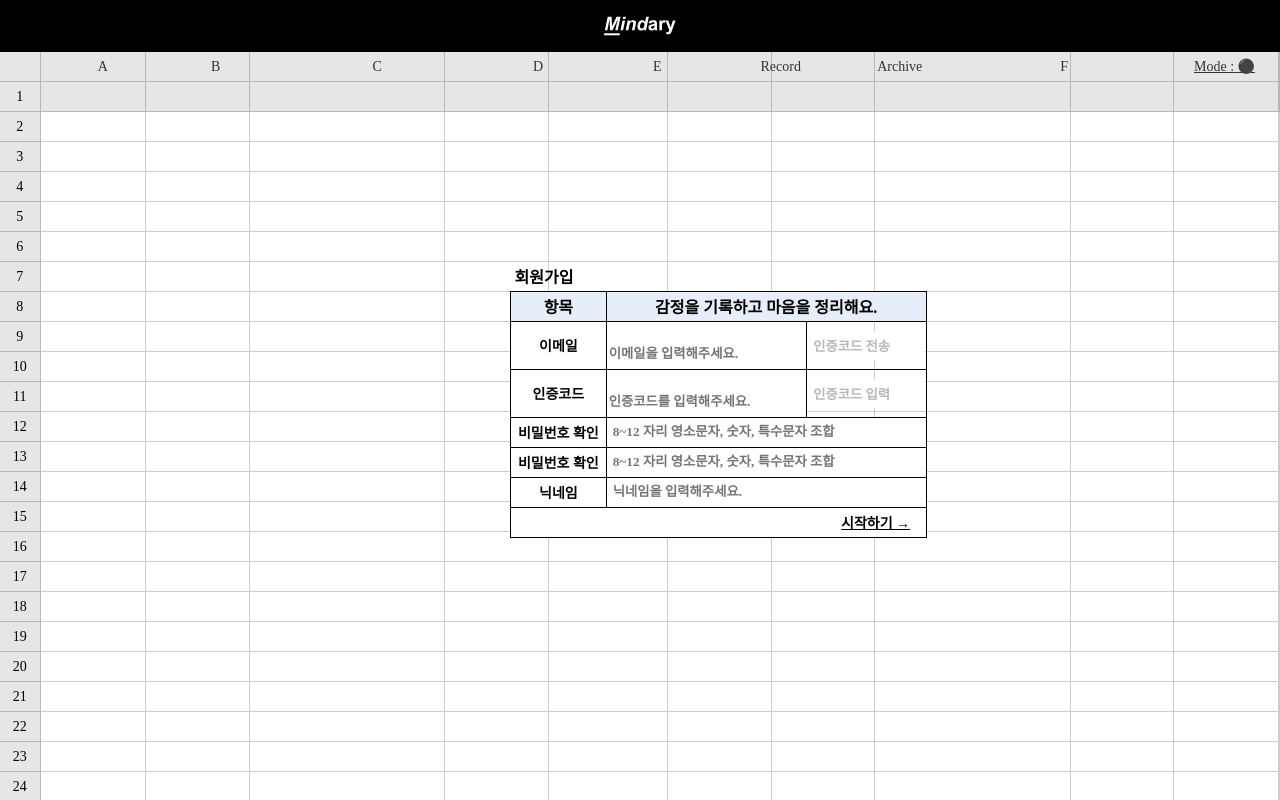
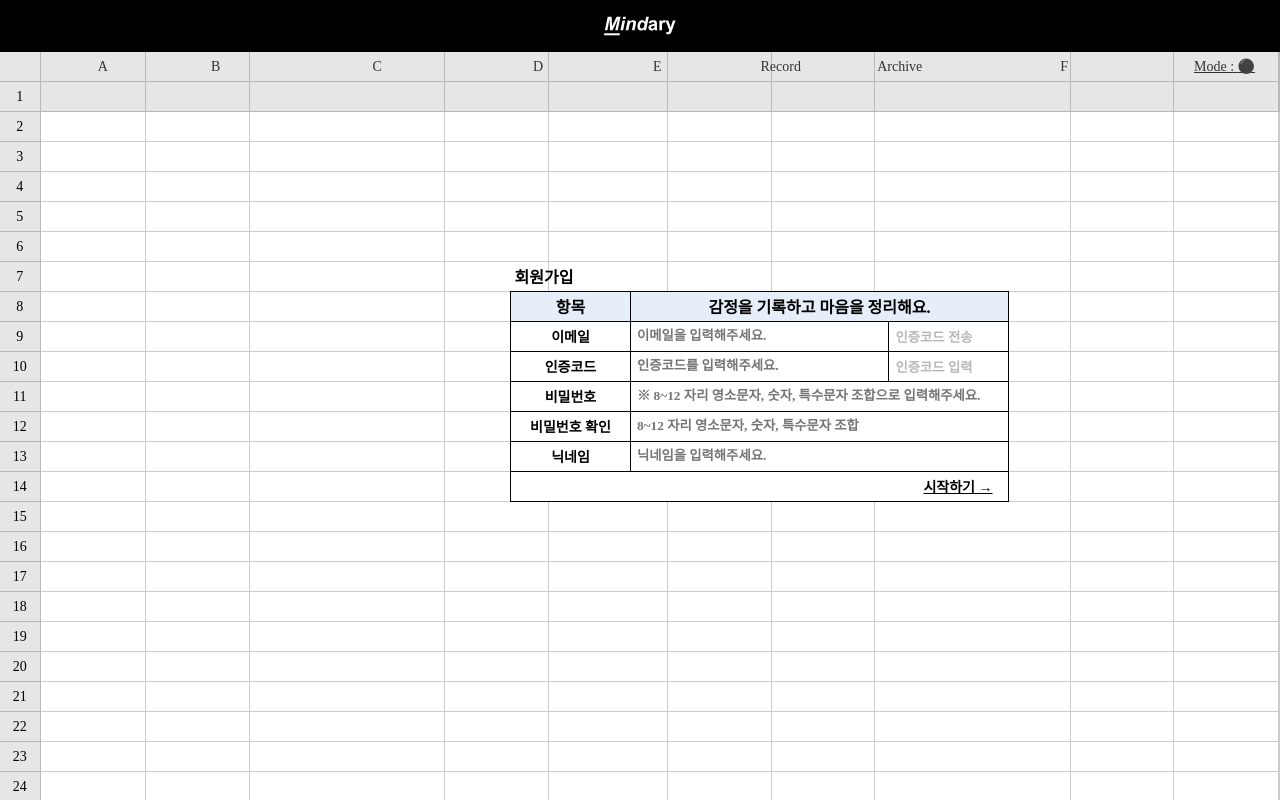
Before and after one commit to LIKELION-Mindary/Mindary_FE, a React (Create React App) app in the folder mindary/: page /login in a window 1280 px wide. Both pictures are taken after a click on the button "회원가입". Built offline with nearby package versions, Linux system fonts and the light colour scheme; a web font is replaced by a local one.

Commit message:
Fix: 에러메시지 UI 수정

```diff
--- a/mindary/src/components/Auth/GeneralSignUp.js
+++ b/mindary/src/components/Auth/GeneralSignUp.js
@@ -53,6 +53,10 @@
 const ErrorMessage = styled.div`
   color: red;
   font-size: 16px;
+  height: 29px;
+  display: flex;
+  align-items: center;
+  font-weight: 700;
   text-align: left;
 `;
 
@@ -314,6 +318,32 @@
           </tr>
           <tr>
             <Cell width="119px" fontSize="14px" backgroundColor="white">
+              비밀번호
+            </Cell>
+            <Cell colSpan="2" textAlign="left" backgroundColor="white">
+              &nbsp;
+              <Input
+                type="password" //////////////////////////////////
+                value={password}
+                onChange={handlePasswordChange}
+                placeholder="※ 8~12 자리 영소문자, 숫자, 특수문자 조합으로 입력해주세요."
+                disabled={!isVerified}
+              />
+            </Cell>
+            <Cell
+              width="395px"
+              borderTop="none"
+              borderRight="none"
+              borderBottom="none"
+              borderLeft="none"
+            >
+              {errors.password && (
+                <ErrorMessage>&nbsp;{errors.password}</ErrorMessage>
+              )}
+            </Cell>
+          </tr>
+          <tr>
+            <Cell width="119px" fontSize="14px" backgroundColor="white">
               비밀번호 확인
             </Cell>
             <Cell colSpan="2" textAlign="left" backgroundColor="white">
@@ -338,31 +368,6 @@
                 <ErrorMessage>{errors.confirmPassword}</ErrorMessage>
               )}
             </Cell>
-          </tr>
-          <tr>
-            <Cell width="119px" fontSize="14px" backgroundColor="white">
-              비밀번호 확인
-            </Cell>
-            <Cell colSpan="2" textAlign="left" backgroundColor="white">
-              &nbsp;
-              <Input
-                type="password"
-                value={confirmPassword}
-                onChange={handleConfirmPasswordChange}
-                placeholder="8~12 자리 영소문자, 숫자, 특수문자 조합"
-                disabled={!isVerified}
-              />
-              {errors.confirmPassword && (
-                <ErrorMessage>{errors.confirmPassword}</ErrorMessage>
-              )}
-            </Cell>
-            <Cell
-              width="395px"
-              borderTop="none"
-              borderRight="none"
-              borderBottom="none"
-              borderLeft="none"
-            />
           </tr>
           <tr>
             <Cell width="119px" fontSize="14px" backgroundColor="white">
--- a/mindary/src/components/Auth/SearchPw.js
+++ b/mindary/src/components/Auth/SearchPw.js
@@ -26,14 +26,10 @@
         }
       );
 
-      if (response.ok) {
-        setSuccessMessage("새 비밀번호가 이메일로 전송되었습니다.");
-      } else if (response.status === 400) {
+      if (response.status === 400) {
         setErrorMessage("잘못된 양식입니다.");
       } else if (response.status === 404) {
-        setErrorMessage("※ 존재하지 않는 계정입니다.");
-      } else {
-        setErrorMessage("서버 오류가 발생했습니다.");
+        setErrorMessage("※ 유효하지 않은 이메일입니다.");
       }
     } catch (error) {
       setErrorMessage("네트워크 오류가 발생했습니다.");
--- a/mindary/src/pages/Home.js
+++ b/mindary/src/pages/Home.js
@@ -70,7 +70,7 @@
 
       if (response.status === 200) {
         const data = await response.json();
-        alert("로그인 성공:", data);
+        alert("로그인 성공");
 
         localStorage.setItem("access_token", data.access_token);
         localStorage.setItem("refresh_token", data.refresh_token);
@@ -84,11 +84,8 @@
         setErrorMessage2("※ 이메일 혹은 비밀번호가 일치하지 않습니다.");
       } else if (response.status === 401) {
         setErrorMessage1("※ 존재하지 않는 계정입니다.");
-      } else {
-        setErrorMessage1("로그인 실패. 다시 시도해주세요.");
       }
     } catch (error) {
-      console.error("로그인 중 오류 발생:", error);
       setErrorMessage1("로그인 중 오류가 발생했습니다.");
     }
   };
@@ -101,9 +98,15 @@
       <DefaultExcel />
       <Navbar toggleTheme={toggleTheme} />
       <Body>
-        <LoginBody>
+        <LoginBody showSignUp={showSignUp}>
           {showSignUp ? (
-            <GeneralSignUp theme={theme} />
+            <GeneralSignUp
+              theme={theme}
+              onSignupSuccess={() => {
+                setShowSignUp(false);
+                navigate("/login");
+              }}
+            />
           ) : (
             <LoginSection>
               <Title>로그인</Title>
@@ -351,6 +354,6 @@
 
 const LoginBody = styled.div`
   display: flex;
-  width: 720px;
+  width: ${(props) => (props.showSignUp ? "900px" : "720px")};
   flex-direction: row;
 `;
```
Also changed, not shown: 1 other file (tests, documents, lock files or other folders).
